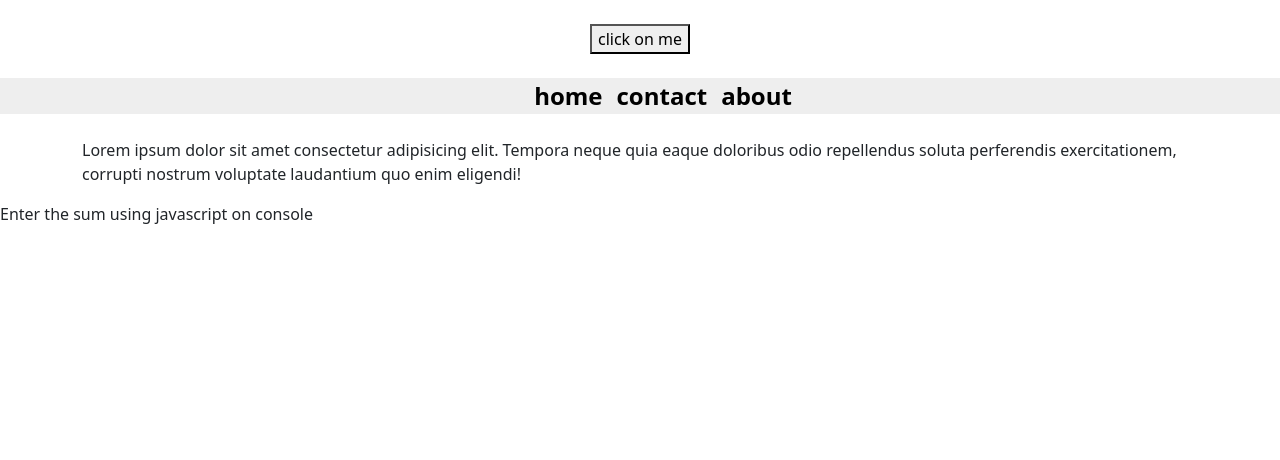
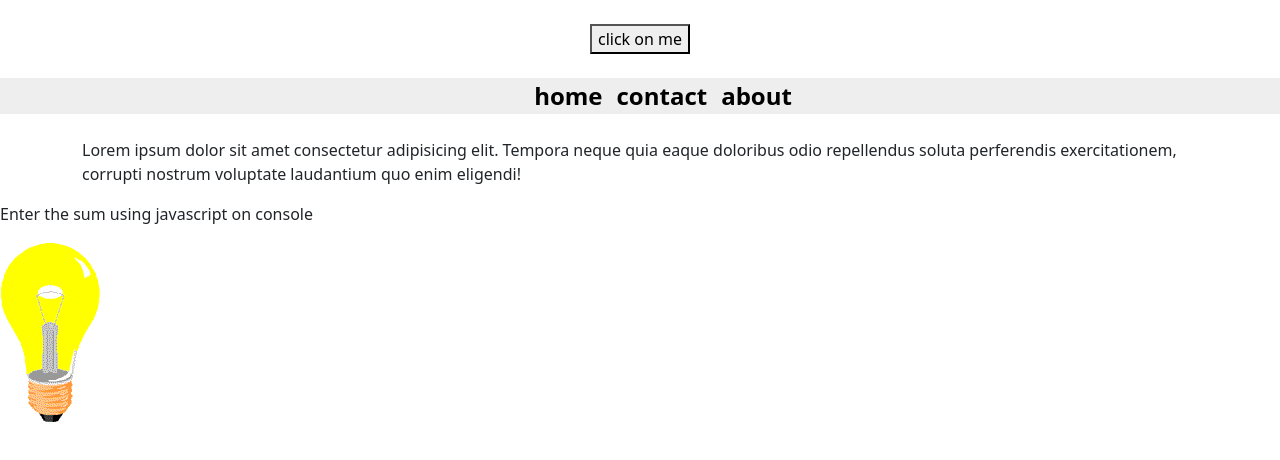
Before and after one commit to aliansari2566/Introducton-to-JavaScript, a plain HTML site: page in-browser-js/index.html in a window 1280 px wide. Drawn offline with nearby package versions, Linux system fonts and the light colour scheme.

Commit message:
Update style.css

```diff
--- a/in-browser-js/style.css
+++ b/in-browser-js/style.css
@@ -10,3 +10,14 @@ nav ul li {
     font-weight: 800;
     color: #000;
 }
+
+.bulboff{
+    background-image:url('pic_bulboff.gif');
+    height: 200px;
+    background-repeat: no-repeat;
+}
+.bulbon{
+    background-image:url('pic_bulbon.gif');
+    height: 200px;
+    background-repeat: no-repeat;
+}
```
